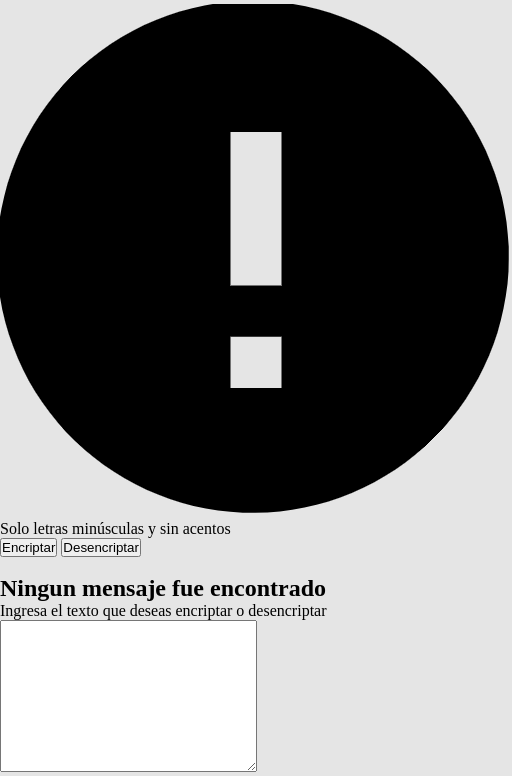
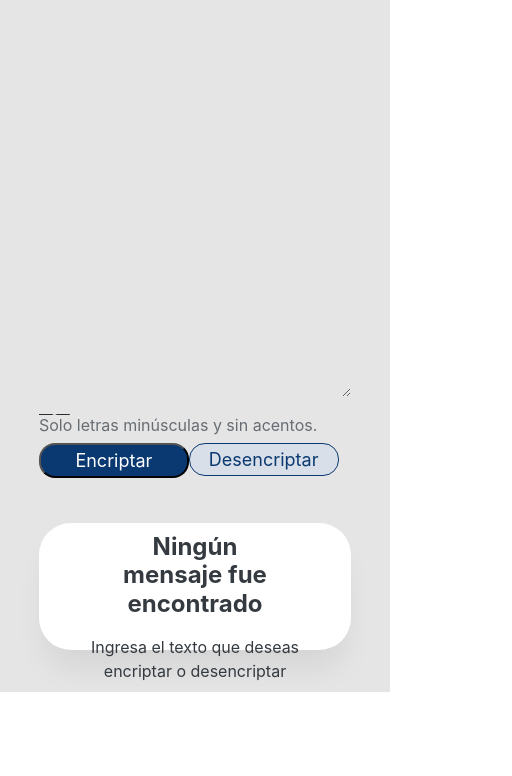
Before and after one commit to avaldevenito/Encriptador-de-Texto, a plain HTML site: page index.html in a window 390 px wide. Shown: the part 152-928 px from the top of the page, 512 px wide, since content can reach past the window. After the commit the page ends 844 px from the top, so only its background shows below. Drawn offline with Linux system fonts and the light colour scheme.

Commit message:
Diseño de la aplicación con css y responsive design junto con la funcion de encriptar texto

```diff
--- a/index.html
+++ b/index.html
@@ -1,26 +1,27 @@
 <!DOCTYPE html>
 <html lang="es">
   <head>
-    <meta charset="UTF-8">
-    <meta name="viewport" content="width=device-width, initial-scale=1.0">
-    <link rel="stylesheet" href="styles/style.css">
+    <meta charset="UTF-8" />
+    <meta http-equiv="X-UA-Compatible" content="IE=edge" />
+    <meta name="viewport" content="width=device-width, initial-scale=1.0" />
     <title>Encriptador de Texto</title>
-</head>
+    <link rel="stylesheet" href="styles/style.css" />
+
   <body>
- <div class="container">
+    <div class="container"> <img src="assets/Logo.png" alt="logo" class="logo">
       <div class="encriptar">
         <textarea
           name="texto"
+          class="texto"
           id="texto"
           cols="30"
           rows="10"
-          placeholder="Ingresa el texto aqui"
+          placeholder="Ingresa el texto aquí"
         ></textarea>
-    </div>
+
         <div class="terminos">
-        <p>
-            <img src="assets/zondicons--exclamation-solid.png" alt=""> Solo letras minúsculas y sin acentos
-        </p>
+          <p> <img src="assets/zondicons--exclamation-solid.png" alt="" class="icono">
+            Solo letras minúsculas y sin acentos.</p>
         </div>
         <div class="botones">
           <button class="btn-encriptar" type="button" onclick="encriptar()">
@@ -35,19 +36,13 @@
         </div>
       </div>
       <div class="encriptado">
-         <img src="" alt="" id="muñeco">
+        <img src="assets/Muñeco.png" alt="" id="muñeco" />
         <div class="mensaje-encriptado" id="mensaje-encriptado">
-            <h2 id="titulo-mensaje">Ningun mensaje fue encontrado</h2>
+          <h2 id="titulo-mensaje">Ningún mensaje fue encontrado</h2>
           <p id="parrafo">
             Ingresa el texto que deseas encriptar o desencriptar
-                <textarea
-                name="mensaje"
-                id="mensaje"
-                cols="30"
-                rows="10"
-                class="mensaje">
-                </textarea>
           </p>
+        </div>
       </div>
     </div>
   </body>
--- a/index.js
+++ b/index.js
@@ -0,0 +1,25 @@
+function encriptar () {
+    let texto = document.getElementById("texto").value;
+    let tituloMensaje = document.getElementById("titulo-mensaje");
+    let parrafo = document.getElementById("parrafo");
+    let muñeco = document.getElementById("muñeco");
+
+    let textoCifrado = texto
+        .replace(/e/gi, "enter")
+        .replace(/i/gi, "imes")
+        .replace(/a/gi, "ai"  )
+        .replace(/o/gi, "ober")
+        .replace(/u/gi, "ufat");
+
+
+     if (texto.length != 0) {
+        texto = textoCifrado;
+        tituloMensaje.textContent = "Texto encriptado con exito";
+        parrafo.textContent = "";
+     } else {
+        tituloMensaje.textContent = "Ningún mensaje fue encontrado";
+        parrafo.textContent = "Ingresa el texto que deseas encriptar o desencriptar";
+        alert("Debes ingresar algún texto");
+    }
+
+}
--- a/styles/style.css
+++ b/styles/style.css
@@ -1,25 +1,250 @@
-*{
+* {
+    margin: 0;
     padding: 0;
-    margin: 0;
+    background:
 }
 
-header{
-    display: flex;
+.container {
+    position: relative;
+    width: 100vw;
+    height: 100vh;
+    background: #E5E5E5;
 }
 
-.logo{
-    margin: 40px;
+.container img {
+    position: absolute;
+    width: 10%;
+    height: 5%;
+    top: 2%;
 }
 
-body{
-    background-color:#E5E5E5 ;
-    height:100vh;
-    box-sizing: border-box;
+.texto {
+    position: absolute;
+    with: 42%;
+    heigth: 60%;
+    left: 12%;
+    top: 15%;
+    border: none;
+    font-family: inter;
+    font-style: normal;
+    font-weight: 400;
+    font-size: 32px;
+    line-height: 150%;
+    background-color: #E5E5E5;
 }
 
-.presentacion{
+.texto::placeholder {
+    color: #0A3871;
+
+}
+
+.texto:focus,
+.texto:active {
+    border: none;
+    outline: none;
+}
+
+.terminos {
     display: flex;
+    flex-direction: row;
     align-items: center;
-    margin: 4%;
-    justify-content: space-between;
+    padding: 0px;
+    gap: 8px;
+    position: absolute;
+    width: 80%;
+    left: 12%;
+    top: 80%;
+
 }
+
+.terminos p {
+    font-family: inter;
+    font-size: normal;
+    font-weight: 400;
+    font-size: 12px;
+    line-height: 150%;
+    color: #495057;
+    opacity: 0.8;
+    flex: none;
+    order: 1;
+    flex-grow: 0;
+
+}
+
+.botones {
+    display: flex;
+    flex-direction: row;
+    align-items: flex-start;
+    padding: 1% 0;
+    position: absolute;
+    width: 80%;
+    left: 12%;
+    top: 82%;
+}
+
+.btn-encriptar {
+    align-items: center;
+    justify-content: center;
+    padding: 2%;
+    gap: 8px;
+    width: 25%;
+    background-color: #0A3871;
+    border-radius: 24px;
+    font-family: inter;
+    font-size: 18px;
+    line-height: 19px;
+    text-align: center;
+    color: #fff;
+}
+
+.btn-desencriptar {
+    box-sizing: border-box;
+    display: flex;
+    flex-direction: row;
+    align-items: flex-start;
+    justify-content: center;
+    padding: 2%;
+    gap: 8px;
+    width: 25%;
+    background-color: #D8DFE8;
+    border: 1px solid #0A3871;
+    border-radius: 24px;
+    font-family: inter;
+    font-weight: 400;
+    font-size: 18px;
+    line-height: 19px;
+    text-align: center;
+    color: #0A3871;
+}
+
+.btn-desencriptar:hover,
+.btn-encriptar:hover {
+    margin: 0.3%;
+    width: 24.5%;
+    padding: 1.8%;
+}
+
+.encriptado {
+    display: flex;
+    justify-content: center;
+    position: absolute;
+    width: 30%;
+    height: 90%;
+    left: 60%;
+    top: 5%;
+    background: #fff;
+    box-shadow: 0px 24px 32px -8px rgba(0, 0, 0, 0.08);
+    border-radius: 32px;
+}
+
+.mensaje-encriptado {
+    display: flex;
+    flex-direction: column;
+    align-items: center;
+    justify-content: center;
+    padding: 1%;
+    gap: 16px;
+    position: absolute;
+    width: 100%;
+    top: 65%;
+    text-align: center;
+}
+
+.mensaje-encriptado h2 {
+    width: 60%;
+    font-family: Inter;
+    font-style: normal;
+    font-weight: 700;
+    font-size: 24px;
+    line-height: 120%;
+    text-align: center;
+    color: #343a40;
+}
+
+.mensaje-encriptado p {
+    width: 80%;
+    font-family: Inter;
+    font-style: normal;
+    font-weight: 400;
+    font-size: 16px;
+    line-height: 150%;
+    text-align: center;
+    color: #343a40;
+}
+
+.encriptado img {
+    position: absolute;
+    width: 80%;
+    height: 50%;
+    top: 15%;
+}
+
+@media (max-width: 57.5em) {
+    .container {
+        display: flex;
+        flex-direction: row;
+    }
+
+    .encriptar {
+        width: 100%;
+    }
+
+    .texto {
+        width: 80%;
+        height: 60%;
+        left: 10%;
+        top: 5%;
+    }
+
+    .terminos {
+        width: 80%;
+        left: 10%;
+        top: 67%;
+    }
+
+    .terminos p {
+        font-size: 16px;
+    }
+
+    .botones {
+        width: 80%;
+        left: 10%;
+        top: 70%;
+    }
+
+    .btn-encriptar,
+    .btn-desencriptar {
+         width: 48%;
+         border-radius: 16px;
+    }
+
+    .btn-encriptar:hover,
+    .btn-desencriptar:hover {
+        margin: 0.3%;
+        width: 47.5%;
+        padding: 1.8%;
+    }
+
+    .encriptado {
+        width: 80%;
+        height: 15%;
+        left: 10%;
+        top: 80%;
+    }
+
+    .mensaje-encriptado {
+        width: 100%;
+        top: 5%;
+    }
+
+    .encriptado img {
+        top: 0;
+        display: none;
+        visibility: hidden;
+    }
+
+}
+.icono {
+    width: 12px;
+    height: 12px;
+}
```
Lines whose indentation alone changed are shown as unchanged.
